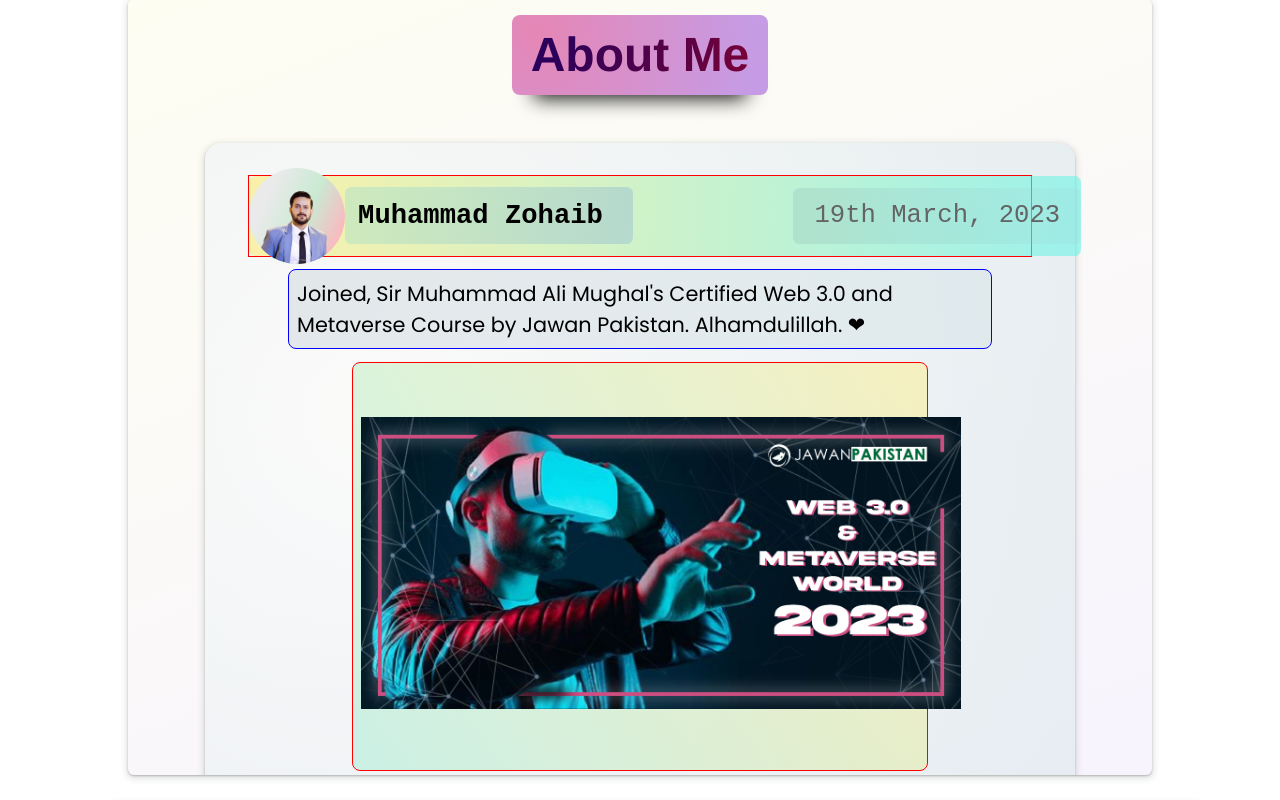
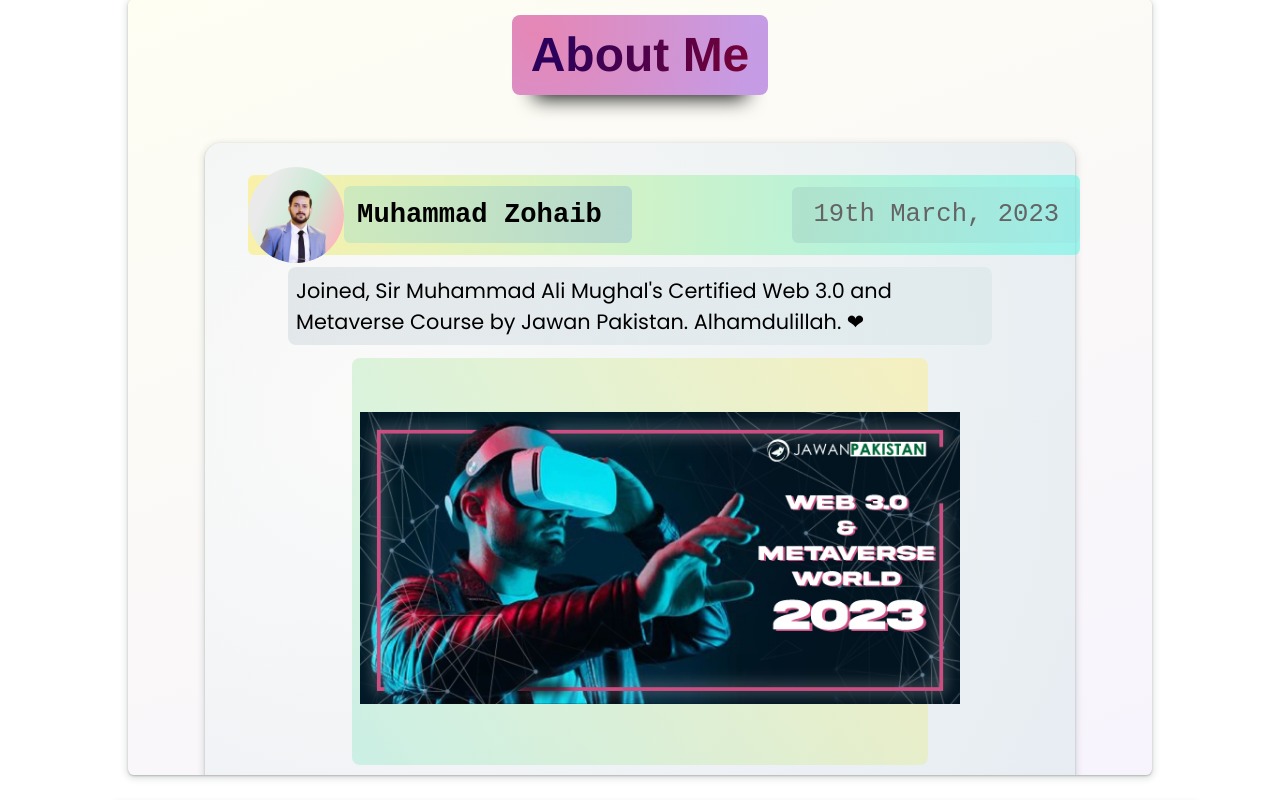
Before and after one commit to MuhammadZohaib28/Portfolio-Website-Template, a plain HTML site: page index.html in a window 1280 px wide. Shown: the part 799-1599 px from the top of the page. Drawn offline with Linux system fonts and the light colour scheme.

Commit message:
Changes Made

```diff
--- a/index.css
+++ b/index.css
@@ -551,7 +551,7 @@ span {
 }
 
 .postTop {
-  border: 1px solid rgb(255, 0, 0);
+  /* border: 1px solid rgb(255, 0, 0); */
   display: flex;
   align-items: center;
   justify-content: space-between;
@@ -627,7 +627,7 @@ span {
 }
 
 .postDiscriptionSection {
-  border: 1px solid blue;
+  /* border: 1px solid blue; */
   text-align: start;
   padding: 0.5rem;
   background: linear-gradient(
@@ -640,7 +640,7 @@ span {
 }
 
 .postBottom {
-  border: 1px solid red;
+  /* border: 1px solid red; */
   padding: 0.5rem;
   background: linear-gradient(
     60deg,
```
